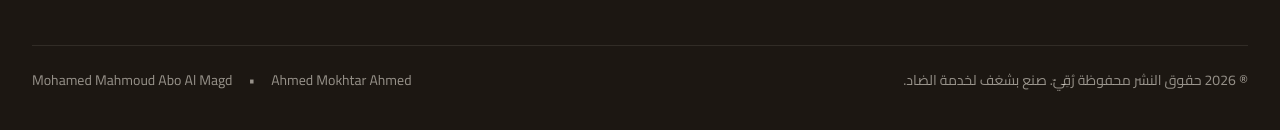
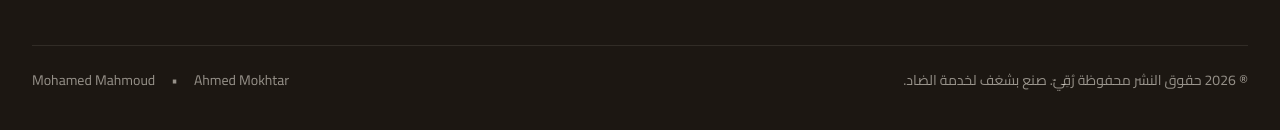
Before and after one commit to abo-al-magd-404/Ruqi, a Next.js app in the folder front-end/: page / in a window 1280 px wide. Shown: the part 4204-4334 px from the top of the page. Built offline with nearby package versions, Linux system fonts and the light colour scheme; no server answers; a web font is replaced by a local one.

Commit message:
Update Footer.tsx

```diff
--- a/front-end/components/Footer.tsx
+++ b/front-end/components/Footer.tsx
@@ -73,11 +73,11 @@ export default function Footer() {
           <p>® {currentYear} حقوق النشر محفوظة رُقِيّ. صنع بشغف لخدمة الضاد.</p>
           <div className="flex gap-4">
             <div className="hover:text-primary transition-colors" role="text">
-              Ahmed Mokhtar Ahmed
+              Ahmed Mokhtar
             </div>
             <span aria-hidden="true">•</span>
             <div className="hover:text-primary transition-colors" role="text">
-              Mohamed Mahmoud Abo Al Magd
+              Mohamed Mahmoud
             </div>
           </div>
         </div>
```
